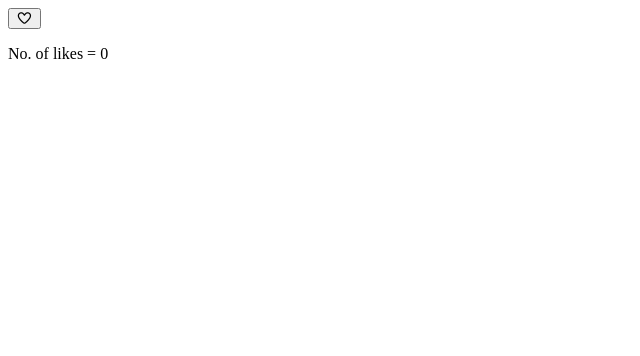
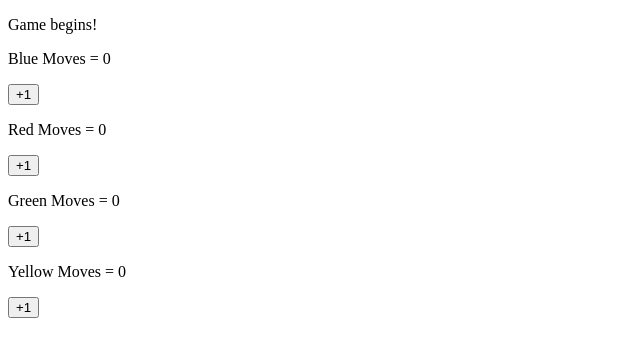
Before and after one commit to TheShreyankMaurya/ReactJS, a React (Vite) app in the folder Basic-React-App/: page / in a window 1280 px wide. Shown: the top 356 px of the page, without its empty margins (0-640 px from the left). Built offline with nearby package versions, Linux system fonts and the light colour scheme.

Commit message:
added ludo logic

```diff
--- a/Basic-React-App/src/App.jsx
+++ b/Basic-React-App/src/App.jsx
@@ -1,9 +1,9 @@
-import LikeBtn from "./LikeBtn";
+import Ludo from "./Ludo";
 
 function App() {
     return (
         <>
-            <LikeBtn></LikeBtn>
+            <Ludo></Ludo>
         </>
     );
 }
--- /dev/null
+++ b/Basic-React-App/src/Ludo.jsx
@@ -0,0 +1,48 @@
+import { useState } from "react";
+
+export default function Ludo() {
+    let [move, setMove] = useState({ blue: 0, red: 0, green: 0, yellow: 0 });
+
+    function updateBlue() {
+        setMove((prevMove) => {
+            return { ...prevMove, blue: prevMove.blue + 1 };
+        });
+    }
+
+    function updateRed() {
+        setMove((prevMove) => {
+            return { ...prevMove, red: prevMove.red + 1 };
+        });
+    }
+
+    function updateGreen() {
+        setMove((prevMove) => {
+            return { ...prevMove, green: prevMove.green + 1 };
+        });
+    }
+
+    function updateYellow() {
+        setMove((prevMove) => {
+            return { ...prevMove, yellow: prevMove.yellow + 1 };
+        });
+    }
+
+    return (
+        <div>
+            <p>Game begins!</p>
+            <div>
+                <p>Blue Moves = {move.blue}</p>
+                <button onClick={updateBlue}>+1</button>
+
+                <p>Red Moves = {move.red}</p>
+                <button onClick={updateRed}>+1</button>
+
+                <p>Green Moves = {move.green}</p>
+                <button onClick={updateGreen}>+1</button>
+
+                <p>Yellow Moves = {move.yellow}</p>
+                <button onClick={updateYellow}>+1</button>
+            </div>
+        </div>
+    );
+}
```
